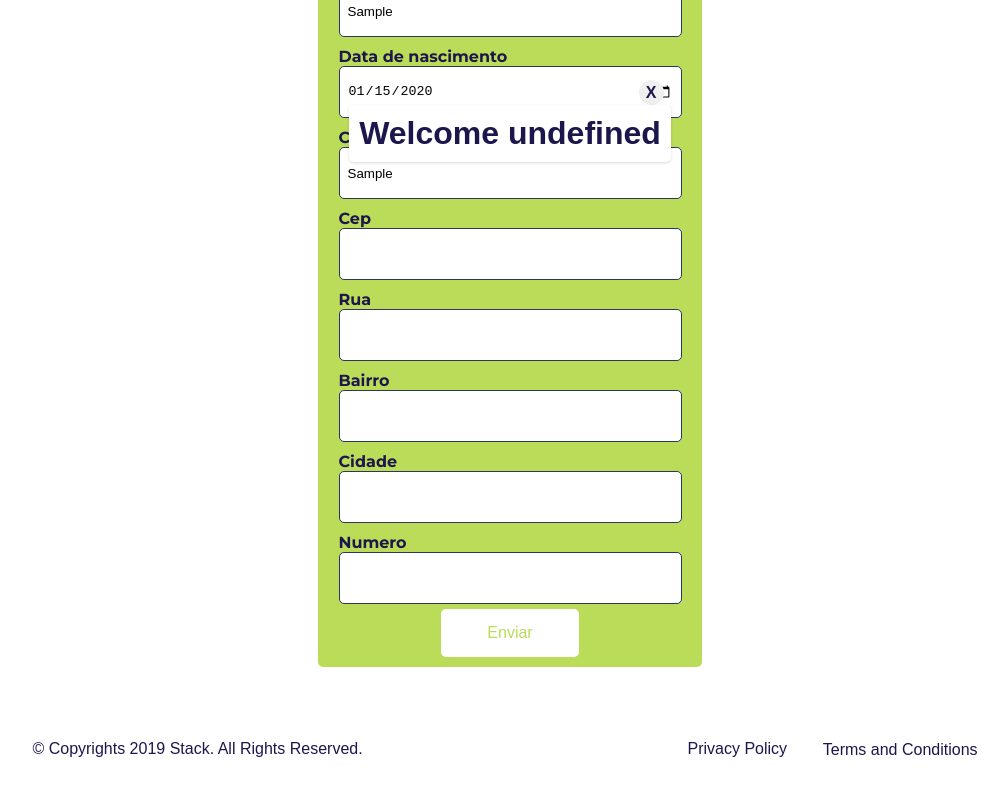
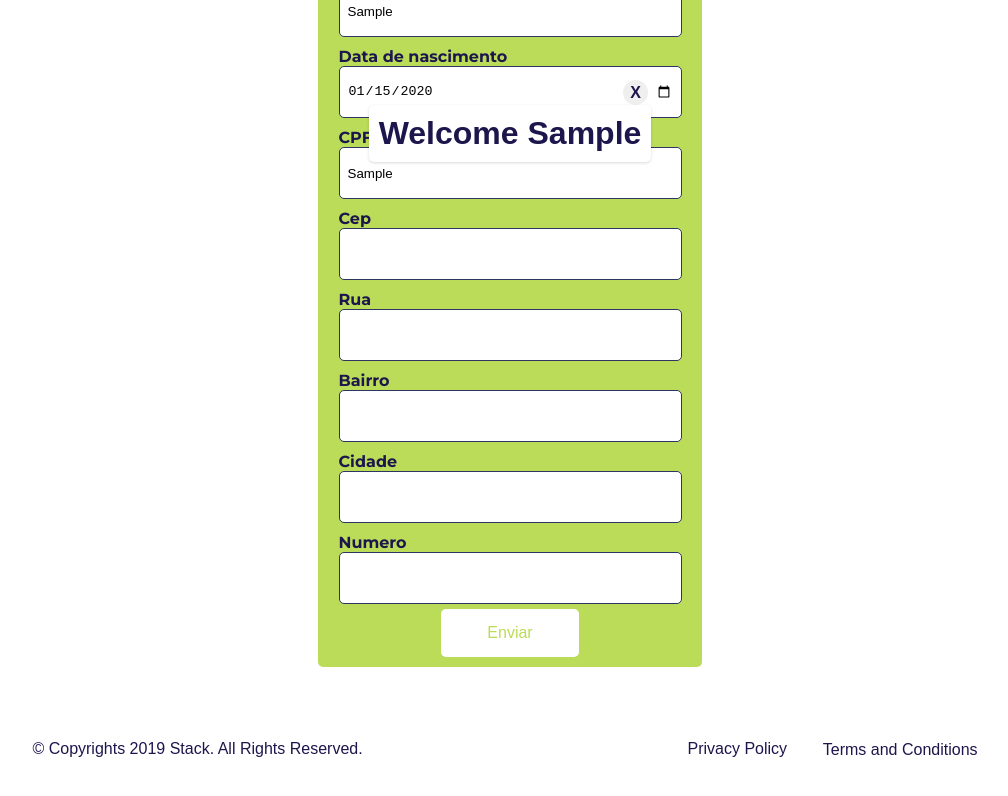
Before and after one commit to JohnnysFaria/Healthy-Food-Commerce, a React (Create React App) app: page /Register in a window 1280 px wide. Both pictures are taken after typing "Sample", "2020-01-15", "Sample", "Sample", "Sample" into the empty fields and a click on the button "Enviar". Shown: the part 206-1002 px from the top of the page, without its empty margins (130-1138 px from the left). Built offline with nearby package versions, Linux system fonts and the light colour scheme; no server answers; the HTML template or start-up script is replaced by a standard one; a web font is replaced by a local one.

Commit message:
localStorage e modal cadastro

```diff
--- a/src/Modal/Modal.js
+++ b/src/Modal/Modal.js
@@ -1,5 +1,5 @@
 import React from 'react';
-import { getCookie } from '../setCookie';
+import { getStorage } from '../setCookie';
 import Styles from './Modal.module.css';
 
 const Modal = ({ onClose }) => {
@@ -8,7 +8,7 @@ const Modal = ({ onClose }) => {
       <button className={Styles.close} onClick={onClose}>
         X
       </button>
-      <h1 className={Styles.welcome}>{`Welcome ${getCookie()} `}</h1>
+      <h1 className={Styles.welcome}>{`Welcome ${getStorage()} `}</h1>
     </div>
   );
 };
--- a/src/Register/Register.js
+++ b/src/Register/Register.js
@@ -39,6 +39,7 @@ const Register = () => {
       [item]: valor,
     });
   };
+
   const atualizarEndereco = (end) => {
     setEndereco({
       ...endereco,
@@ -61,6 +62,10 @@ const Register = () => {
       setErro(true);
     }
   };
+
+  function saveStorage(name, value) {
+    localStorage[name] = value;
+  }
 
   const handleSubmit = (e) => {
     e.preventDefault();
@@ -92,12 +97,18 @@ const Register = () => {
       <Header />
       <div className="register-container">
         <Titulo h2>Register</Titulo>
-        <form className="Input-container" onSubmit={(e) => handleSubmit(e)}>
+        <form
+          id={'form'}
+          className="Input-container"
+          onSubmit={(e) => handleSubmit(e)}
+        >
           <div className="linha">
-            <label>Nome</label>
+            <label htmlFor="nome">Nome</label>
             <input
               className={'inputform'}
+              name="nome"
               onChange={(e) => atualizaForm('nome', e.target.value)}
+              onBlur={(e) => saveStorage('nome', e.target.value)}
               required
               autoFocus
             ></input>
--- a/src/setCookie.js
+++ b/src/setCookie.js
@@ -1,16 +1,11 @@
-export function getCookie() {
-  const cookies = document.cookie;
-  let objectCookies = cookies
-    .split(';')
-    .map((cookie) => cookie.split('='))
-    .reduce((acumulator, [key, value]) => ({
-      ...acumulator,
-      [key.trim()]: decodeURIComponent(value)
-        .toLowerCase()
-        .replace(/(?:^|\s)\S/g, (a) => a.toUpperCase()),
-    }));
-  return objectCookies.nome;
+export function getStorage() {
+  const storages = localStorage.getItem('nome');
+  const storagesFormatado = storages
+    .toLowerCase()
+    .replace(/(?:^|\s)\S/g, (a) => a.toUpperCase());
+  return storagesFormatado;
 }
+
 export function setCookie(cookieKey, cookieValue, expiresDays = 1) {
   let day = new Date();
   day.setTime(day.getTime() + expiresDays * 24 * 60 * 60 * 1000);
```
